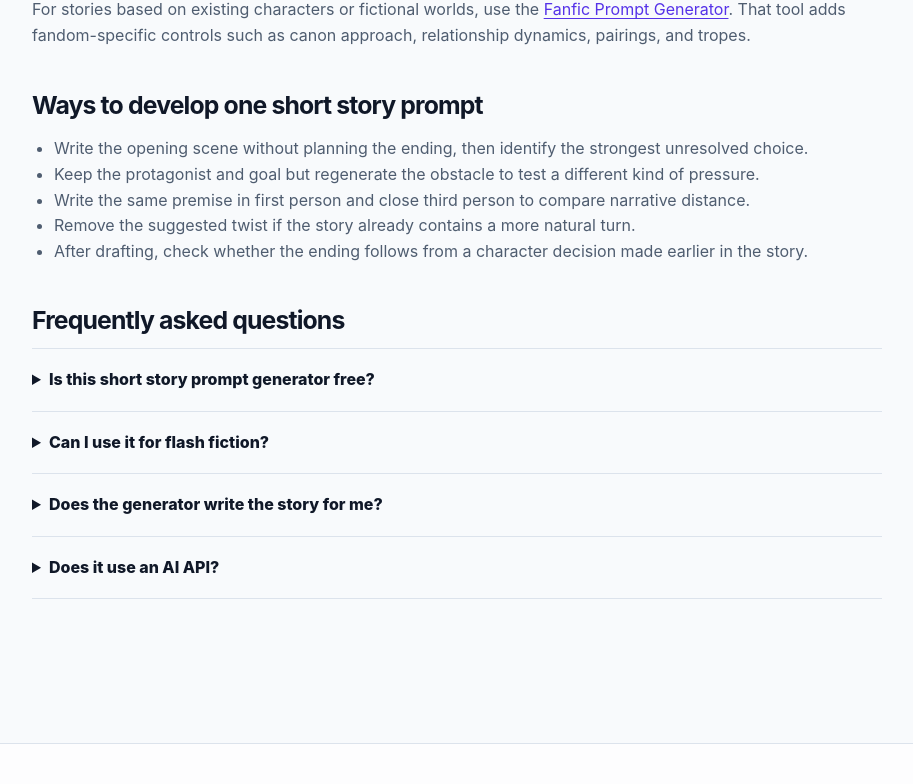
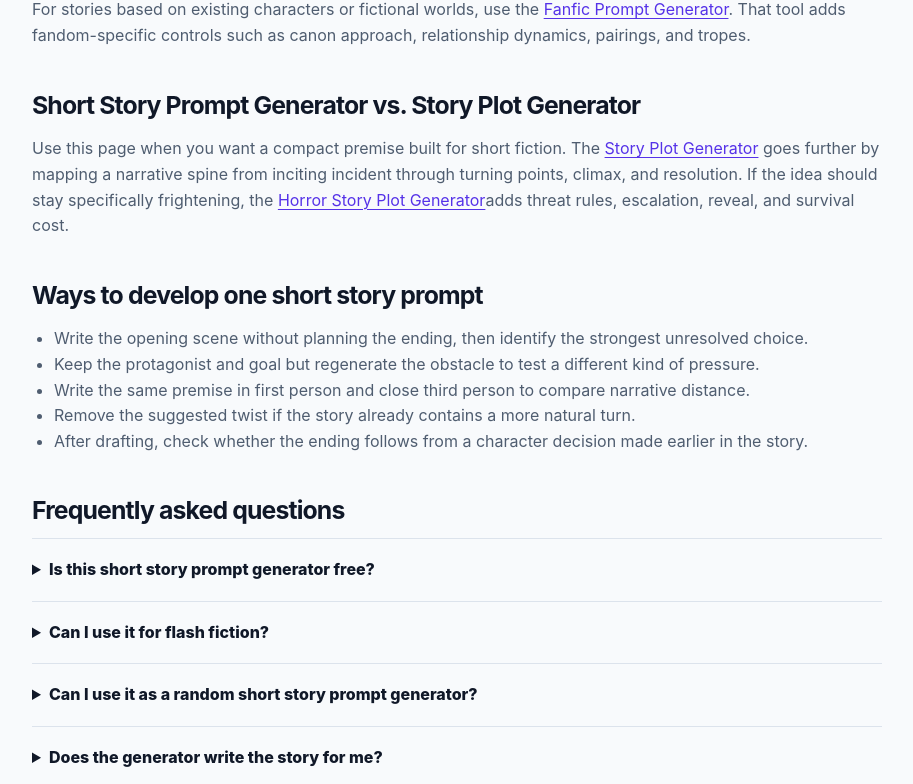
Before and after one commit to GrithX-Solutions/promptvera, a Next.js app: page /short-story-prompt-generator in a window 1280 px wide. Shown: the part 2777-3561 px from the top of the page, without its empty margins (183-1096 px from the left). Built offline with nearby package versions, Linux system fonts and the light colour scheme.

Commit message:
Differentiate short-story prompt intent

```diff
--- a/app/short-story-prompt-generator/page.tsx
+++ b/app/short-story-prompt-generator/page.tsx
@@ -117,6 +117,16 @@ export default function ShortStoryPromptGeneratorPage() {
           dynamics, pairings, and tropes.
         </p>
 
+        <h2>Short Story Prompt Generator vs. Story Plot Generator</h2>
+        <p>
+          Use this page when you want a compact premise built for short fiction. The{" "}
+          <Link href="/story-plot-generator">Story Plot Generator</Link> goes further by
+          mapping a narrative spine from inciting incident through turning points, climax,
+          and resolution. If the idea should stay specifically frightening, the{" "}
+          <Link href="/horror-story-plot-generator">Horror Story Plot Generator</Link>
+          adds threat rules, escalation, reveal, and survival cost.
+        </p>
+
         <h2>Ways to develop one short story prompt</h2>
         <ul>
           <li>Write the opening scene without planning the ending, then identify the strongest unresolved choice.</li>
@@ -140,6 +150,13 @@ export default function ShortStoryPromptGeneratorPage() {
             </p>
           </details>
           <details>
+            <summary>Can I use it as a random short story prompt generator?</summary>
+            <p>
+              Yes. Leave the optional theme blank and keep Genre on Any genre when you want
+              the generator to choose more of the premise for you.
+            </p>
+          </details>
+          <details>
             <summary>Does the generator write the story for me?</summary>
             <p>
               No. It generates the premise and craft constraints. You write and revise
```
